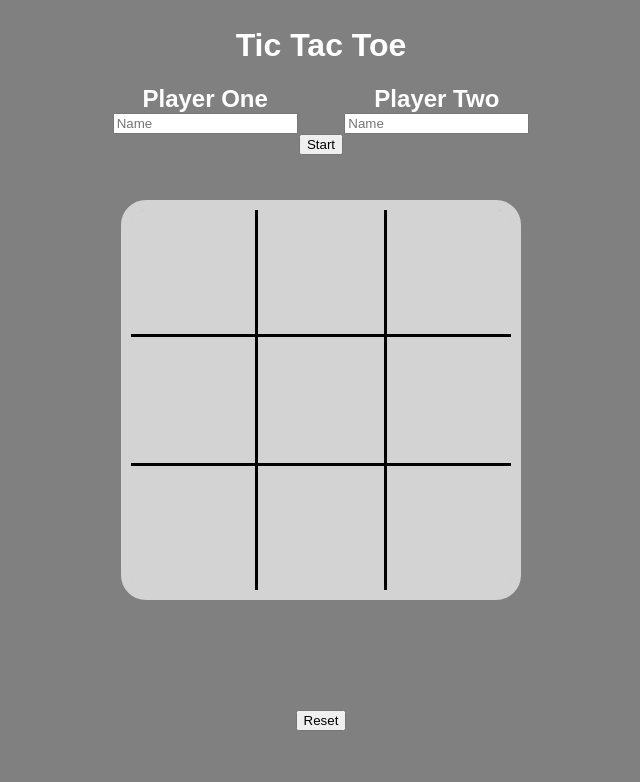
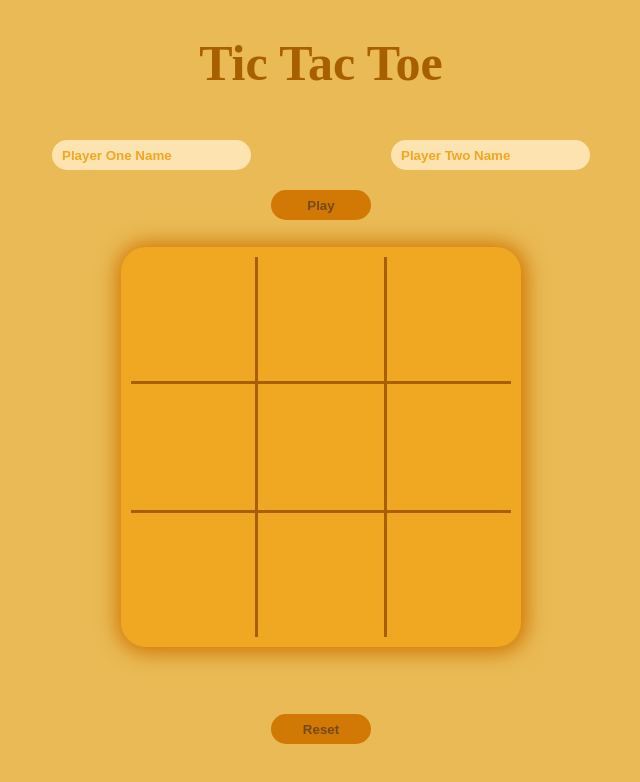
Before and after one commit to maloraen/tic-tac-toe, a plain HTML site: page index.html in a window 1280 px wide. Shown: the whole page, without its empty margins (319-959 px from the left). Drawn offline with Linux system fonts and the light colour scheme.

Commit message:
styling
new color scheme
made css variabls for colors
added some box shadowing and text shadowing to make things pop a bit more

```diff
--- a/index.html
+++ b/index.html
@@ -13,15 +13,13 @@
         <div class="control">
             <form>
                 <div class="player-one-form">
-                    <label for="player-one-name"><h2>Player One</h2></label>
-                    <input type="text" id="player-one-name" name="player-one-name" placeholder="Name">
+                    <input type="text" id="player-one-name" name="player-one-name" placeholder="Player One Name">
                 </div>
                 <div class="player-two-form">
-                    <label for="player-two-name"><h2>Player Two</h2></label>
-                    <input type="text" name="player-two-name" id="player-two-name" placeholder="Name">
+                    <input type="text" name="player-two-name" id="player-two-name" placeholder="Player Two Name">
                 </div>
                 <div class="button-div">
-                    <button type="submit" id="start-button">Start</button>
+                    <button type="submit" id="start-button">Play</button>
                 </div>
             </form>
         </div>
--- a/script.js
+++ b/script.js
@@ -116,13 +116,13 @@ const displayControl = (function () {
     winpattern.forEach((i) => {
       const space = document.querySelector(`.space${i + 1}`);
 
-      space.style.color = "aqua";
+      space.style.color = "var(--win)";
     });
 
       const winnerAnnouncement = document.createElement("h1");
       winnerAnnouncement.classList.add("winner");
       winnerAnnouncement.innerText = `${winner} Wins!`;
-      winnerAnnouncement.style.color = "aqua";
+      winnerAnnouncement.style.color = "var(--win)";
       document.querySelector(".control").append(winnerAnnouncement);
   }
 
@@ -130,13 +130,13 @@ const displayControl = (function () {
   const redBoard = () => {
     const spaces = document.querySelectorAll(`div[class*="space"]`); // select all markers
     spaces.forEach((space) => {
-      space.style.color = "red";
+      space.style.color = "var(--tie)";
     });
 
     const tieAnnouncement = document.createElement("h1");
     tieAnnouncement.classList.add("tie");
     tieAnnouncement.innerText = "Tie!";
-    tieAnnouncement.style.color = "red";
+    tieAnnouncement.style.color = "var(--tie)";
     document.querySelector(".control").append(tieAnnouncement);
   };
 
@@ -247,23 +247,6 @@ pElem.addEventListener("mouseout", () => {
 
 /* TO DO
 
-- user input
-  - player names
-  - custom markers ?
-- result announcement
-- show user marker on hover
+- custom markers ?
 
 */
-
-const spaces = document.querySelectorAll(`div[class*="space"]`); // select all markers
-    spaces.forEach((space) => {
-      space.addEventListener("mouseover", () => {
-        const p = space.querySelector("p");
-        p.innerText = GameFlow.getActivePlayer().marker;
-      })
-
-      space.addEventListener("mouseout", () => {
-        const p = space.querySelector("p");
-        p.innerText = "";
-      })
-    });
--- a/styles.css
+++ b/styles.css
@@ -1,14 +1,26 @@
+:root {
+    --color1: rgb(252, 227, 175); /* input background */
+    --color2: rgb(233, 186, 85); /* body background, space hover */
+    --color3: rgb(240, 167, 33); /* placeholder text, board background */
+    --color4: rgb(209, 120, 5); /* button background, marker color */
+    --color5: rgb(168, 95, 0); /* body text, button hover border, grid lines */
+    --color6: rgb(116, 75, 22); /* button text */
+
+    --win: rgb(148, 217, 230);
+    --tie: rgb(206, 33, 33);
+}
+
 * {
     box-sizing: border-box;
 }
 
 body {
-    background-color: grey;
-    color: white;
+    background-color: var(--color2);
+    color: var(--color5);
     margin: 0;
     height: 100vh;
     text-align: center;
-    font-family: Arial, Helvetica, sans-serif;
+    font-family: ;
     display: grid;
     grid-template-rows: 1fr 3fr 1fr;
 }
@@ -24,6 +36,10 @@ body {
     flex-direction: column;
 }
 
+.header > h1 {
+    font-size: 50px;
+}
+
 .control {
     display: grid;
     grid-template-columns: repeat(3, 1fr);
@@ -32,7 +48,7 @@ body {
 }
 
 .control * {
-    margin: 0;
+    margin: 5px;
 }
 
 .control form {
@@ -40,6 +56,35 @@ body {
     grid-row: 1 / 3;
     display: grid;
     grid-template-columns: repeat(3, 1fr);
+}
+
+input, button {
+    border: none;
+    border-radius: 15px;
+    padding: 10px;
+    height: 30px;
+    margin: 5px;
+    font-weight: bold;
+}
+
+input {
+    background-color: var(--color1);
+}
+
+input::placeholder {
+    color: var(--color3);
+}
+
+button {
+    width: 100px;
+    background-color: var(--color4);
+    padding: 0;
+    color: var(--color6);
+}
+
+button:hover {
+    cursor: pointer;
+    border: 3px solid var(--color5);
 }
 
 .player-one-form {
@@ -67,15 +112,18 @@ body {
 .winner, .tie {
     grid-column: 1 / 4;
     grid-row: 2;
+    text-shadow: 3px 3px 5px var(--color4);
 }
 
 .board {
     margin: auto;
     height: 50vh;
     width: 50vh;
-    border: 10px solid lightgrey;
+    border: 10px solid var(--color3);
+    background-color: var(--color3);
+    box-shadow: 1px 1px 20px 5px var(--color4);
     border-radius: 25px;
-    color: black;
+    color: var(--color4);
     display: grid;
     justify-content: center;
     align-items: center;
@@ -86,7 +134,6 @@ body {
     height: 100%;
     width: 100%;
     aspect-ratio: 1 / 1;
-    background-color: lightgrey;
     display: flex;
     justify-content: center;
     align-items: center;
@@ -104,7 +151,7 @@ body {
 }
 
 [class*="space"] p:hover {
-    background-color: rgba(128, 128, 128, 0.5);
+    background-color: var(--color2);
 }
 
 .space1 {
@@ -124,17 +171,17 @@ body {
 }
 
 .space1, .space2, .space3 {
-    border-bottom: 3px solid black;
+    border-bottom: 3px solid var(--color5);
 }
 
 .space7, .space8, .space9 {
-    border-top: 3px solid black;
+    border-top: 3px solid var(--color5);
 }
 
 .space1, .space4, .space7 {
-    border-right: 3px solid black;
+    border-right: 3px solid var(--color5);
 }
 
 .space3, .space6, .space9 {
-    border-left: 3px solid black;
+    border-left: 3px solid var(--color5);
 }
```
